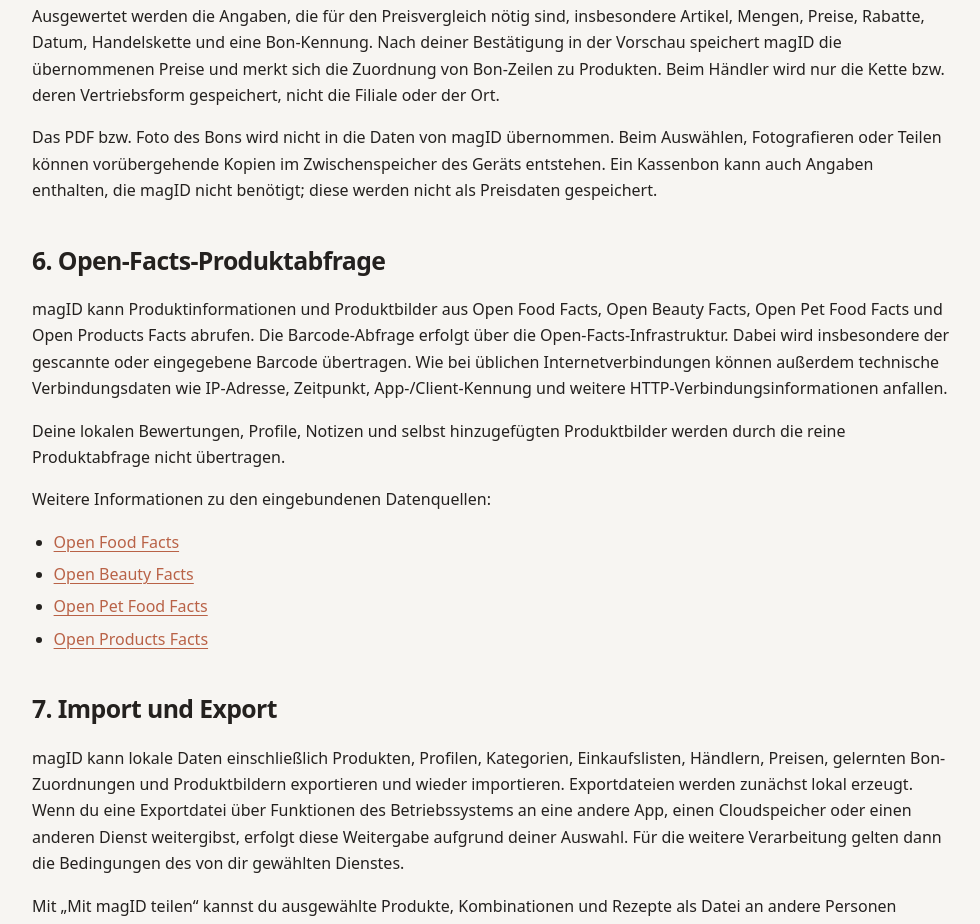
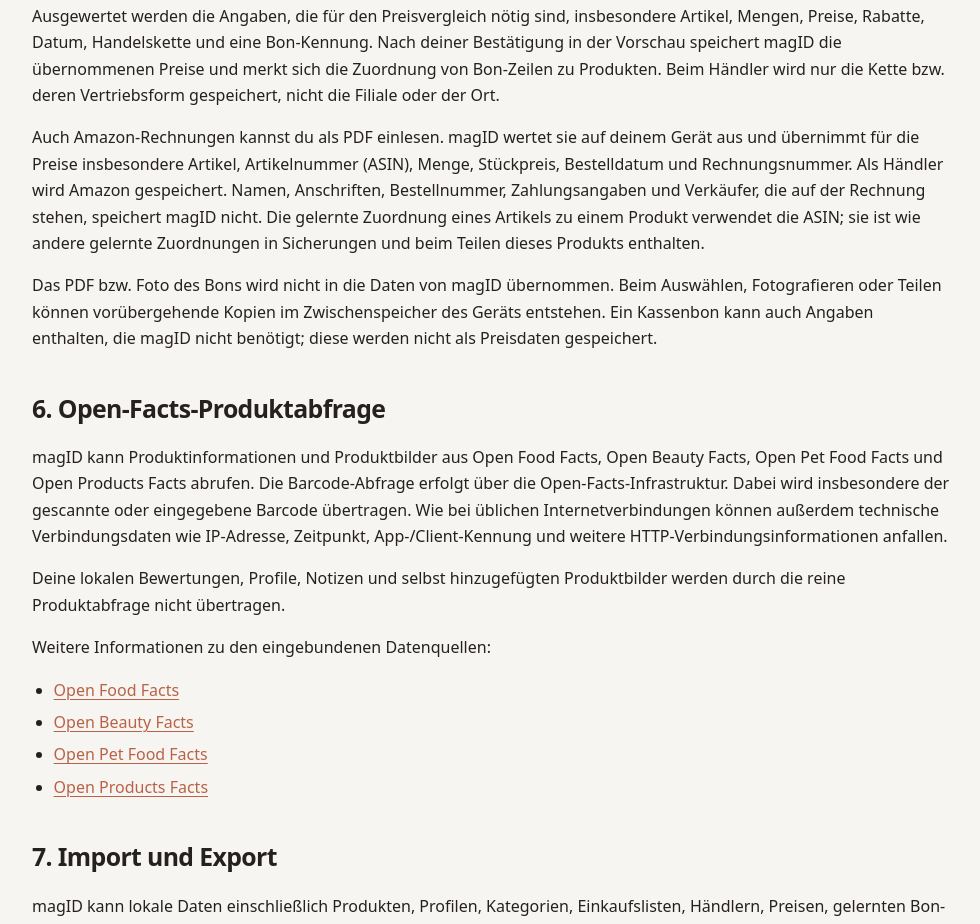
Before and after one commit to frog-fest/magID-Webseite, a plain HTML site: page datenschutz.html in a window 1280 px wide. Shown: the part 2599-3523 px from the top of the page, without its empty margins (148-1128 px from the left). Drawn offline with Linux system fonts and the light colour scheme.

Commit message:
Datenschutzerklärung: Amazon-Rechnungen (0.1.10)
Co-Authored-By: Claude Sonnet 5.5 <noreply@anthropic.com>

```diff
--- a/datenschutz.html
+++ b/datenschutz.html
@@ -144,6 +144,15 @@
     deiner Bestätigung in der Vorschau speichert magID die übernommenen Preise und merkt
     sich die Zuordnung von Bon-Zeilen zu Produkten. Beim Händler wird nur die Kette bzw.
     deren Vertriebsform gespeichert, nicht die Filiale oder der Ort.
+  </p>
+  <p>
+    Auch Amazon-Rechnungen kannst du als PDF einlesen. magID wertet sie auf deinem Gerät
+    aus und übernimmt für die Preise insbesondere Artikel, Artikelnummer (ASIN), Menge,
+    Stückpreis, Bestelldatum und Rechnungsnummer. Als Händler wird Amazon gespeichert.
+    Namen, Anschriften, Bestellnummer, Zahlungsangaben und Verkäufer, die auf der Rechnung
+    stehen, speichert magID nicht. Die gelernte Zuordnung eines Artikels zu einem Produkt
+    verwendet die ASIN; sie ist wie andere gelernte Zuordnungen in Sicherungen und beim
+    Teilen dieses Produkts enthalten.
   </p>
   <p>
     Das PDF bzw. Foto des Bons wird nicht in die Daten von magID übernommen. Beim
```
Also changed, not shown: version_history.txt, 1 other file.
